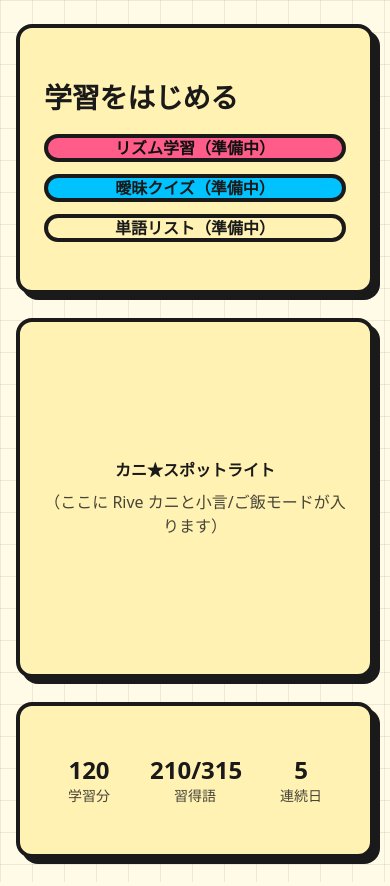
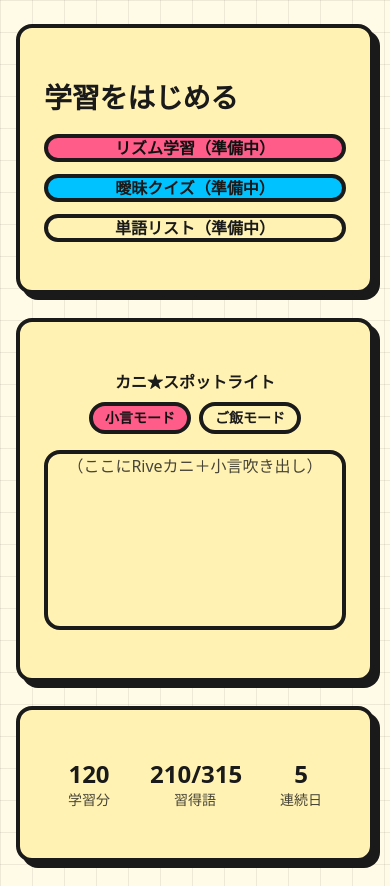
Before and after one commit to vonaskr/kogoto, a Next.js app: page / in a window 390 px wide. Built offline with nearby package versions, Linux system fonts and the light colour scheme.

Commit message:
update : mainpage to use component and crab spot can switch kogoto and gohan

```diff
--- a/src/app/page.tsx
+++ b/src/app/page.tsx
@@ -1,69 +1,27 @@
 // src/app/page.tsx
-import Link from "next/link";
 import { Container } from "@/components/layout/container";
-import { ActionsRow } from "@/components/layout/actions-row";
-import { Card, CardContent } from "@/components/ui/card";
-import { Button } from "@/components/ui/button";
+import { HistoryPanel } from "@/components/home/history-panel";
+import { ModeLaunchers } from "@/components/home/mode-launchers";
+import { CrabSpotlight } from "@/components/crab/crab-spotlight";
 
 export default function Home() {
   return (
     <Container>
-      {/* SP: flex + order で 並び替え（学習→カニ→履歴）
-          PC: lg:grid で 2カラム（左: 履歴 → 学習 / 右: カニ） */}
+      {/* SP: 学習→カニ→履歴 / PC: 左=履歴→学習, 右=カニ(sticky, 2行) */}
       <div className="flex flex-col gap-6 lg:grid lg:grid-cols-[1fr_420px]">
-        {/* 1) 履歴（SPでは3番目、PCでは左上） */}
+        {/* 履歴（SPでは3番目、PCでは左上） */}
         <section className="order-3 lg:order-none">
-          <Card>
-            <CardContent className="p-6 md:p-8">
-              <div className="grid grid-cols-3 gap-4 text-center">
-                <div>
-                  <div className="text-2xl font-extrabold">120</div>
-                  <div className="text-sm opacity-80">学習分</div>
-                </div>
-                <div>
-                  <div className="text-2xl font-extrabold">210/315</div>
-                  <div className="text-sm opacity-80">習得語</div>
-                </div>
-                <div>
-                  <div className="text-2xl font-extrabold">5</div>
-                  <div className="text-sm opacity-80">連続日</div>
-                </div>
-
-
-              </div>
-            </CardContent>
-          </Card>
+          <HistoryPanel />
         </section>
 
-        {/* 2) カニ（SPでは2番目、PCでは右上 & sticky） */}
+        {/* カニ（SPでは2番目、PCでは右側・stickyで2行） */}
         <aside className="order-2 lg:order-none lg:sticky lg:top-6 lg:self-start lg:row-span-2">
-          <Card className="min-h-[360px] flex items-center justify-center">
-            <CardContent className="p-6 md:p-8 w-full text-center">
-              <p className="mb-2 font-semibold">カニ★スポットライト</p>
-              <p className="opacity-80">（ここに Rive カニと小言/ご飯モードが入ります）</p>
-            </CardContent>
-          </Card>
+          <CrabSpotlight />
         </aside>
 
-        {/* 3) 学習開始（SPでは1番目、PCでは左の下段） */}
+        {/* 学習開始（SPでは1番目、PCでは左下） */}
         <section className="order-1 lg:order-none">
-          <Card>
-            <CardContent className="p-6 md:p-8">
-              <h2 className="h1-fluid mb-4">学習をはじめる</h2>
-              <ActionsRow>
-                <Button asChild block className="sm:flex-1">
-                  <Link href="/rhythm">リズム学習（準備中）</Link>
-                </Button>
-                <Button variant="accent" asChild block className="sm:flex-1">
-                  <Link href="/ambiguous">曖昧クイズ（準備中）</Link>
-                </Button>
-                <Button variant="surface" asChild block className="sm:flex-1">
-                  <Link href="/vocab">単語リスト（準備中）</Link>
-                </Button>
-
-              </ActionsRow>
-            </CardContent>
-          </Card>
+          <ModeLaunchers />
         </section>
       </div>
     </Container>
```
